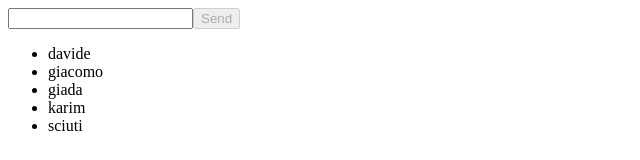
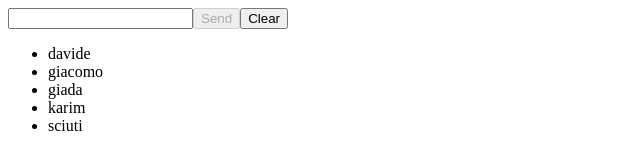
Before and after one commit to Erodot0/react-exercises, a React (Create React App) app in the folder my-app/: page / in a window 1280 px wide. Shown: the top 160 px of the page, without its empty margins (0-640 px from the left). Built offline with nearby package versions, Linux system fonts and the light colour scheme.

Commit message:
added reset btn in todolist.js

```diff
--- a/my-app/src/TodoList.js
+++ b/my-app/src/TodoList.js
@@ -18,12 +18,20 @@ export class TodoList extends React.Component {
             inputValue: ""
         })
     }
+
+    handleClearArray = () => {
+        this.setState({
+            name: [],
+            inputValue: ""
+        })
+    }
     render(){
         return(
             <div>
             <form>
                 <input name="inputData" type="text" onChange={this.handleInputChange} value={this.state.inputValue}/>
-                <button type="reset" onClick={this.handleBtnClick} disabled={!this.state.inputValue}>Send</button>
+                <button type="button" onClick={this.handleBtnClick} disabled={!this.state.inputValue}>Send</button>
+                <button type="button" onClick={this.handleClearArray} >Clear</button>
             </form>
             <ul >
                 {this.state.name.map((name, index) => {
```
